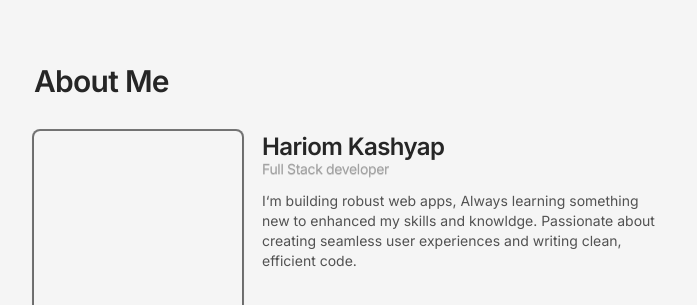
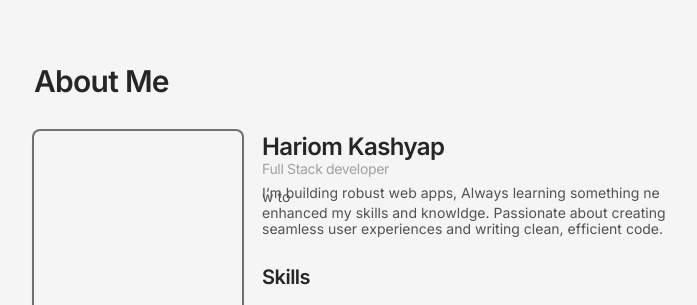
Before and after one commit to omkashyap28/portfolio, a Next.js app: page / in a window 1280 px wide. Shown: the part 2060-2365 px from the top of the page, without its empty margins (290-987 px from the left). Built offline with nearby package versions, Linux system fonts and the light colour scheme; no server answers.

Commit message:
enhance About component with GSAP animations for smoother transitions and add IDs for scroll triggers

```diff
--- a/src/app/ui/about.jsx
+++ b/src/app/ui/about.jsx
@@ -1,10 +1,44 @@
+"use client"
+
+import { gsap, useGSAP, SplitText } from "../gsap-config"
 import { additionalTechStacks, techStacks } from "../../../constants";
 import { Heading2, Heading3, Main, Repos } from "../components";
 import Link from "next/link";
 import { GitHubCalendar } from "react-github-calendar";
 import Image from "next/image"
+import { useId } from "react";
 
 export default function About() {
+
+
+  const me = useId()
+  const desc = useId()
+
+  useGSAP(() => {
+    const splitDesc = new SplitText(`#${desc}`, { type: "chars, lines" });
+    const tl = gsap.timeline();
+    gsap.from(`#${me}`, {
+      left: "-100%",
+      opacity: 0,
+      duration: 0.9,
+      scrollTrigger: {
+        trigger: `#${me}`,
+        start: "top 80%",
+      }
+    })
+    gsap.from(splitDesc.lines, {
+      y: 10,
+      opacity: 0,
+      filter: "blur(3px)",
+      duration: 0.8,
+      stagger: 0.1,
+      scrollTrigger: {
+        trigger: `#${me}`,
+        start: "top 80%",
+      }
+    })
+  }, [])
+
   return (
     <Main >
       <div className="mb-18">
@@ -15,10 +49,12 @@ export default function About() {
 
             </div>
             <div className="w-full">
-              <Heading3 heading="Hariom Kashyap" className="m-0! text-2xl font-semibold" />
-              <h4 className="text-sm text-neutral-400 tracking-tight text-shadow-2xs -mt-1">Full Stack developer</h4>
-              <div className="">
-                <p className="text-sm text-neutral-600 tracking-tightest mt-3">
+              <div id={me}>
+                <Heading3 heading="Hariom Kashyap" className="m-0! text-2xl font-semibold" />
+                <h4 className="text-sm text-neutral-400 tracking-tight -mt-1">Full Stack developer</h4>
+              </div>
+              <div id={desc}>
+                <p className="text-sm text-neutral-600 tracking-tightest mt-3 leading-1">
                   I&lsquo;m building robust web apps, Always learning something new to enhanced my skills and knowldge. Passionate about creating seamless user experiences and writing clean, efficient code.
                 </p>
               </div>
```
